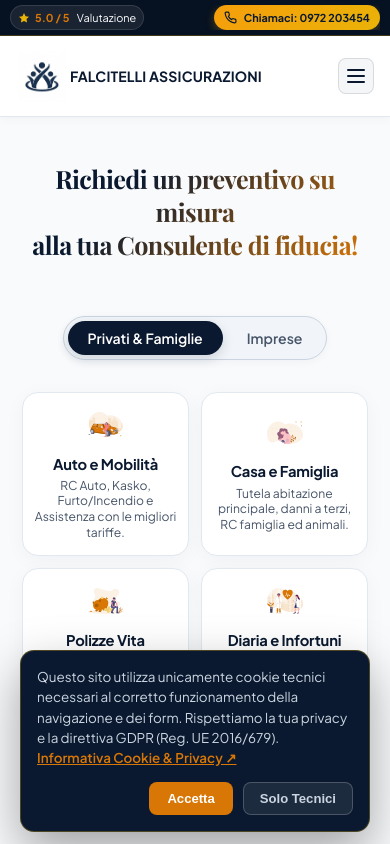
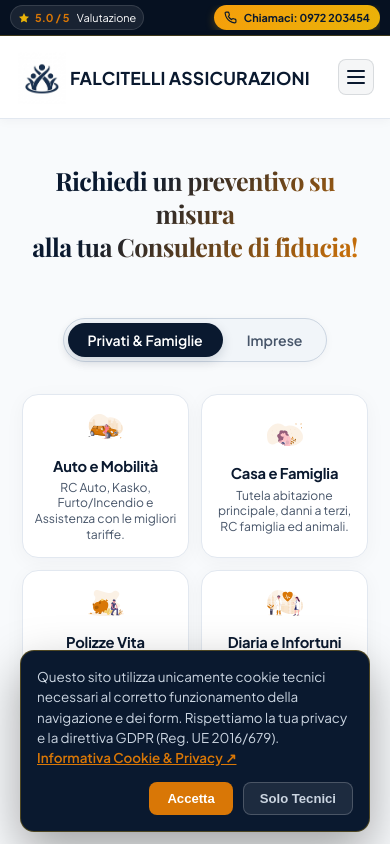
Before and after one commit to mikconte/assicurazioni-website, a website: page index.html in a window 390 px wide. Shown: the top 844 px of the page. Drawn offline with nearby package versions, Linux system fonts and the light colour scheme; a web font is replaced by a local one.

Commit message:
Edit CSS header

```diff
--- a/css/styles.css
+++ b/css/styles.css
@@ -109,6 +109,7 @@
 .logo {
   display: flex;
   align-items: center;
+  padding-top: 2px;
   gap: 1px;
   font-family: 'Plus Jakarta Sans', sans-serif;
   font-weight: 800;
@@ -974,8 +975,10 @@
     gap: 0;
   }
   .logo {
+    align-items: center;
+    padding-top: 2px;
     gap: 2px;
-    font-size: clamp(0.88rem, 3.6vw, 1.08rem) !important;
+    font-size: clamp(1.10rem, 4.5vw, 1.35rem) !important;
     letter-spacing: 0.01em;
     white-space: nowrap;
   }
```
